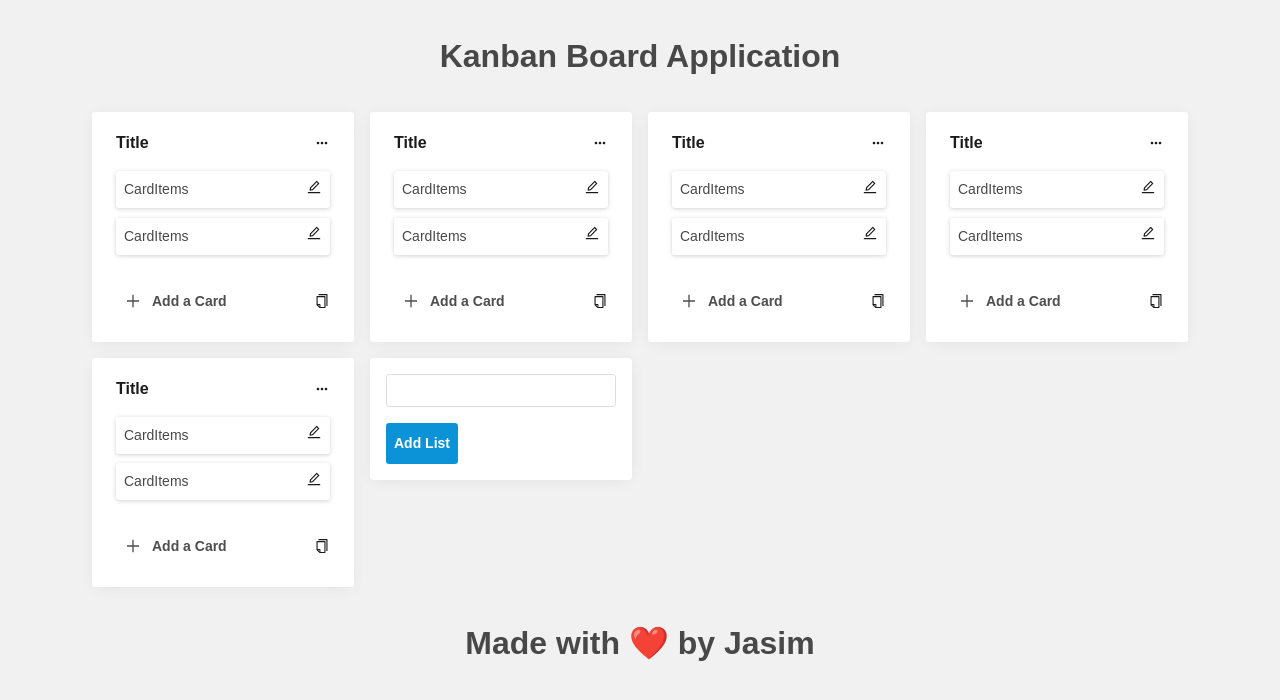
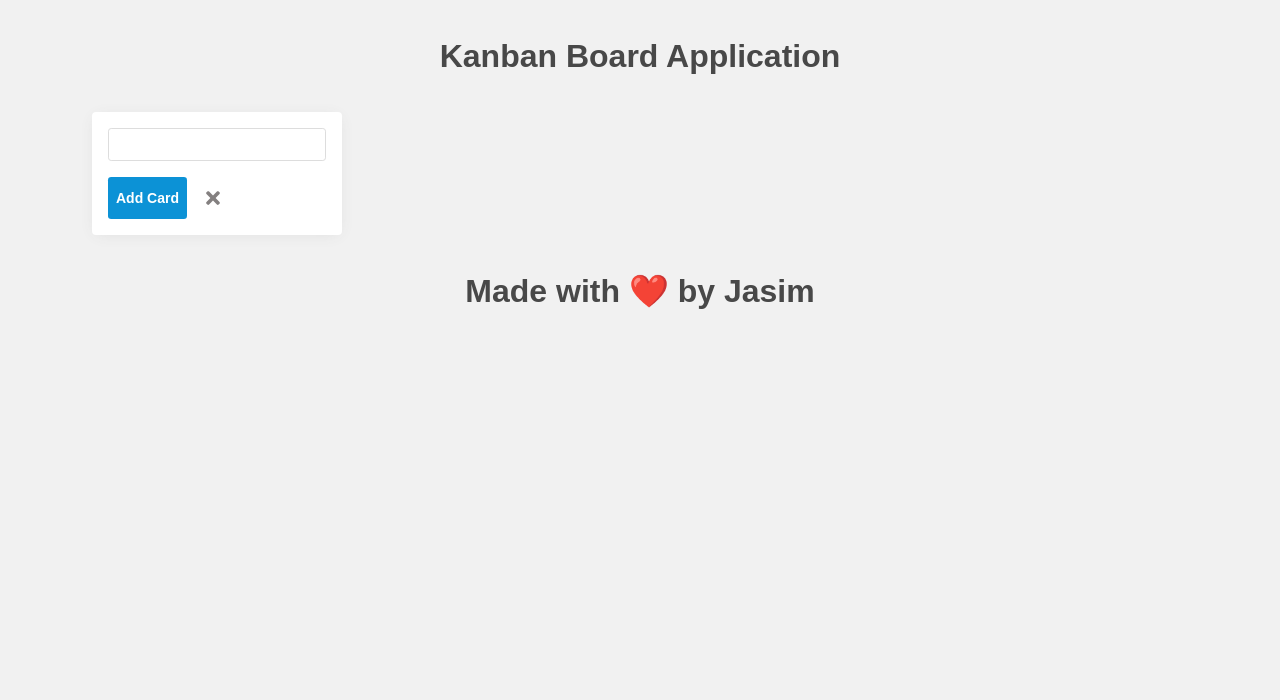
Before and after one commit to devjasim/kanban-board-app, a React (Create React App) app: page / in a window 1280 px wide. Both pictures are taken after a click on the button "Add a List". Shown: the top 700 px of the page. Built offline with nearby package versions, Linux system fonts and the light colour scheme.

Commit message:
Add card Component

```diff
--- /dev/null
+++ b/src/assets/scss/AddButton.styles.scss
@@ -0,0 +1,6 @@
+.buttons {
+  svg {
+    margin-left: 1rem;
+    cursor: pointer;
+  }
+}
--- a/src/assets/scss/AddCard.styles.scss
+++ b/src/assets/scss/AddCard.styles.scss
@@ -7,11 +7,4 @@
     border-radius: 0.2rem;
     margin-bottom: 1rem;
   }
-
-  .buttons {
-    svg {
-      margin-left: 1rem;
-      cursor: pointer;
-    }
-  }
 }
--- a/src/components/content/Board.styles.scss
+++ b/src/assets/scss/Board.styles.scss
@@ -2,11 +2,7 @@
   display: grid;
   grid-template-columns: repeat(auto-fit, minmax(250px, 1fr));
   grid-gap: 1rem;
-  max-width: 100%;
   grid-auto-rows: auto;
-  grid-template-areas:
-    'aside header header'
-    'left content right';
   .board__item {
     border-radius: 0.2rem;
     box-shadow: 0px 2px 15px -4px rgba(80, 80, 80, 0.12);
@@ -21,6 +17,7 @@
     padding: 1rem;
     border-radius: 4px;
     height: fit-content;
+    max-width: 250px;
     input {
       display: block;
       width: 100%;
--- /dev/null
+++ b/src/components/content/AddButton.tsx
@@ -0,0 +1,17 @@
+import Button from 'components/Button';
+import { AddButtonProps } from 'components/Models';
+import React from 'react';
+import { FaTimes } from 'react-icons/fa';
+import '../../assets/scss/AddButton.styles.scss';
+
+const AddButton = (props: AddButtonProps) => {
+  const { onClick, title, iconPosition, type, size, color, handleAdd } = props;
+  return (
+    <div className="buttons flex">
+      <Button onClick={handleAdd} title={title} type={type} color={color} />
+      <FaTimes onClick={onClick} size={size} color="#848080" />
+    </div>
+  );
+};
+
+export default AddButton;
--- a/src/components/content/AddCard.tsx
+++ b/src/components/content/AddCard.tsx
@@ -1,9 +1,8 @@
-import Button from 'components/Button';
 import { AddCardProps } from 'components/Models';
 import React, { useEffect, useRef } from 'react';
 import { BiDotsHorizontalRounded } from 'react-icons/bi';
-import { FaTimes } from 'react-icons/fa';
 import '../../assets/scss/AddCard.styles.scss';
+import AddButton from './AddButton';
 
 const AddCard = (props: AddCardProps) => {
   const inputRef = useRef<any>(null);
@@ -19,14 +18,19 @@ const AddCard = (props: AddCardProps) => {
   useEffect(() => {
     setFoucs();
   }, []);
+
   return (
     <div className="add__card">
       <textarea ref={inputRef} rows={5} />
       <div className="actions flex__between">
-        <div className="buttons flex">
-          <Button title="Add Card" color="primary" />
-          <FaTimes onClick={() => setShowAddInput(false)} size={25} color="#848080" />
-        </div>
+        <AddButton
+          type="button"
+          onClick={() => setShowAddInput(false)}
+          size={20}
+          iconPosition="right"
+          title="Add Card"
+          color="primary"
+        />
         <BiDotsHorizontalRounded />
       </div>
     </div>
--- a/src/components/content/CardItems.tsx
+++ b/src/components/content/CardItems.tsx
@@ -1,14 +1,28 @@
 import Button from 'components/Button';
-import React, { useState } from 'react';
+import React, { useCallback, useEffect, useRef, useState } from 'react';
 import { AiOutlineEdit } from 'react-icons/ai';
 import { BsCheckLg } from 'react-icons/bs';
-import '../../assets/scss/CardItems.scss';
+import '../../assets/scss/CardItems.styles.scss';
 
 const CardItems = () => {
   const [edit, setEdit] = useState<boolean>(false);
+
+  const inputRef = useRef<any>(null);
+
+  const setFoucs = useCallback(() => {
+    if (inputRef && inputRef.current) {
+      inputRef.current.focus();
+    }
+  }, [inputRef]);
+
+  useEffect(() => {
+    setFoucs();
+    const check = setFoucs();
+  }, [setFoucs, inputRef]);
+
   return (
     <div onDoubleClick={() => setEdit(true)} className="card__item">
-      {!edit ? <p>CardItems</p> : <input type="text" value="Card Item" />}
+      {!edit ? <p>CardItems</p> : <input ref={inputRef} type="text" value="Card Item" />}
       <span className="edit">
         {edit ? (
           <Button
@@ -20,7 +34,7 @@ const CardItems = () => {
             <BsCheckLg />
           </Button>
         ) : (
-          <AiOutlineEdit />
+          <AiOutlineEdit onClick={() => setEdit(true)} />
         )}
       </span>
     </div>
--- a/src/components/content/Lists.tsx
+++ b/src/components/content/Lists.tsx
@@ -1,4 +1,5 @@
 import Button from 'components/Button';
+import { BoardListProp } from 'components/Models';
 import React, { useState } from 'react';
 import { AiOutlineCopy, AiOutlinePlus } from 'react-icons/ai';
 import { BiDotsHorizontalRounded } from 'react-icons/bi';
@@ -6,12 +7,17 @@ import '../../assets/scss/Lists.styles.scss';
 import AddInput from './AddCard';
 import CardItems from './CardItems';
 
-const Lists = () => {
+interface ListProp {
+  data: BoardListProp;
+}
+
+const Lists = (props: ListProp) => {
   const [showAddInput, setShowAddInput] = useState<boolean>(false);
+  const { data } = props;
   return (
     <div className="board__item">
       <div className="header flex__between">
-        <h4>Title</h4>
+        <h4>{data.title}</h4>
         <BiDotsHorizontalRounded />
       </div>
       {[...Array(2)].map(() => (
--- a/src/components/content/index.tsx
+++ b/src/components/content/index.tsx
@@ -1,7 +1,10 @@
 import Button from 'components/Button';
-import React, { useState } from 'react';
+import { BoardListProp } from 'components/Models';
+import ID from 'components/utils';
+import React, { useCallback, useEffect, useState } from 'react';
 import { BiPlus } from 'react-icons/bi';
-import './Board.styles.scss';
+import '../../assets/scss/Board.styles.scss';
+import AddButton from './AddButton';
 import Lists from './Lists';
 
 const Content = () => {
@@ -10,12 +13,47 @@ const Content = () => {
   };
 
   const [showAddListInput, setShowAddListInput] = useState<boolean>(false);
+  const [boardValue, setBoardValue] = useState<string>('');
+  const [boardObj, setBoardObj] = useState<BoardListProp>();
+  const [boardList, setBoardList] = useState<BoardListProp[]>([]);
+
+  const generateId = ID();
+
+  const handleAddBoard = (e: React.ChangeEvent<HTMLFormElement>) => {
+    e.preventDefault();
+    if (boardValue !== '') {
+      setBoardObj({
+        title: boardValue,
+        id: generateId,
+        type: boardValue,
+        status: boardValue,
+      });
+    }
+    setBoardValue('');
+  };
+
+  const setBoardLists = useCallback(() => {
+    if (boardObj) {
+      setBoardList((prev) => [...prev, boardObj]);
+    }
+    setBoardObj(undefined);
+  }, [boardObj]);
+
+  useEffect(() => {
+    setBoardLists();
+  }, [setBoardLists]);
+
+  const handleChange = (e: React.ChangeEvent<HTMLInputElement>) => {
+    const { value } = e.target;
+    setBoardValue(value);
+  };
+
+  console.log('BOARD', boardValue);
+  console.log('BOARD', boardList);
 
   return (
     <div className="board__container">
-      {[...Array(5)].map((item, i) => (
-        <Lists key={Math.floor(Math.random() * 100)} />
-      ))}
+      {boardList.length > 0 && boardList.map((item, i) => <Lists key={item.id} data={item} />)}
 
       {!showAddListInput && (
         <div className="add__list">
@@ -32,8 +70,17 @@ const Content = () => {
 
       {showAddListInput && (
         <div className="add__list__input">
-          <input type="text" />
-          <Button title="Add List" type="submit" onClick={() => console.log('OK')} />
+          <form onSubmit={handleAddBoard}>
+            <input onChange={handleChange} value={boardValue} type="text" />
+            <AddButton
+              type="submit"
+              onClick={() => setShowAddListInput(false)}
+              size={20}
+              iconPosition="right"
+              title="Add Card"
+              color="primary"
+            />
+          </form>
         </div>
       )}
     </div>
--- a/src/components/utils/index.ts
+++ b/src/components/utils/index.ts
@@ -2,6 +2,6 @@ const ID = () => {
   // Math.random should be unique because of its seeding algorithm.
   // Convert it to base 36 (numbers + letters), and grab the first 9 characters
   // after the decimal.
-  return `_${Math.random().toString(36).substr(2, 9)}`;
+  return Math.random().toString(36).substr(2, 9);
 };
 export default ID;
```
Also changed, not shown: src/components/Models.ts (+24 -0 lines), .eslintrc.json, src/assets/scss/CardItems.styles.scss (renamed from src/assets/scss/CardItems.scss), 1 other file (tests, documents, lock files or other folders).
